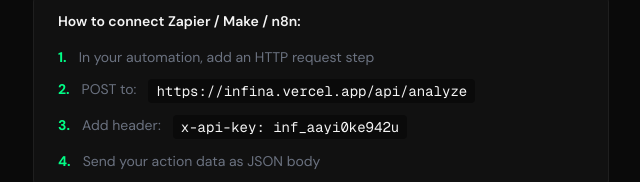
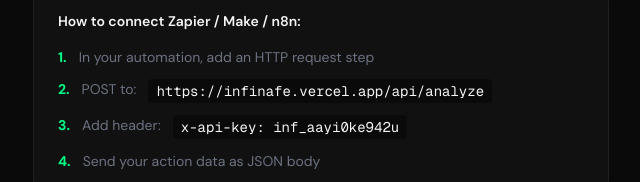
Before and after one commit to leolwaizman-hash/infinafe, a Next.js app: page /success in a window 1280 px wide. Shown: the part 465-647 px from the top of the page, without its empty margins (319-959 px from the left). Built offline with nearby package versions, Linux system fonts and the light colour scheme.

Commit message:
fix: replace all remaining infina.vercel.app with infinafe.vercel.app

```diff
--- a/agent/monitor.ts
+++ b/agent/monitor.ts
@@ -30,7 +30,7 @@
   apiKey: process.env.ANTHROPIC_API_KEY,
 });
 
-const BASE_URL = process.env.NEXT_PUBLIC_APP_URL || "https://infina.vercel.app";
+const BASE_URL = process.env.NEXT_PUBLIC_APP_URL || "https://infinafe.vercel.app";
 
 // ── Tool definitions ─────────────────────────────────────────────────────────
 
--- a/app/success/page.tsx
+++ b/app/success/page.tsx
@@ -66,7 +66,7 @@
             </li>
             <li className="flex gap-3">
               <span className="text-[#00FF87] font-bold">2.</span>
-              POST to: <code className="text-[#F5F5F5] bg-[#0A0A0A] px-2 py-0.5 rounded">https://infina.vercel.app/api/analyze</code>
+              POST to: <code className="text-[#F5F5F5] bg-[#0A0A0A] px-2 py-0.5 rounded">https://infinafe.vercel.app/api/analyze</code>
             </li>
             <li className="flex gap-3">
               <span className="text-[#00FF87] font-bold">3.</span>
```
